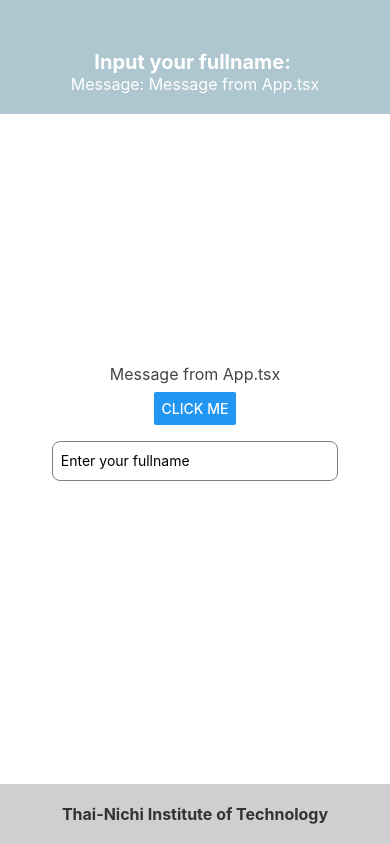
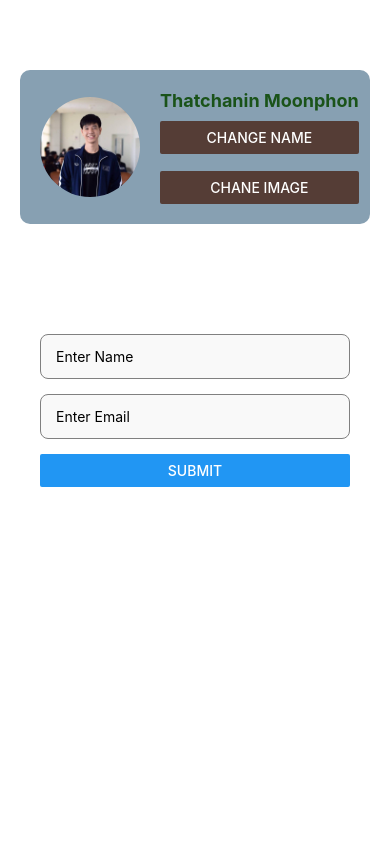
Before and after one commit to fasterrob/ITE-434-react-native, a React Native app: screen / in a window 390 px wide. Built offline with nearby package versions, Linux system fonts and the light colour scheme.

Commit message:
Practice3_TextInput_Component [3-8-24]

```diff
--- a/App.tsx
+++ b/App.tsx
@@ -1,41 +1,17 @@
-import { Alert, TextInput, View } from "react-native";
-import { useEffect, useState } from "react";
+import { View } from "react-native";
+import ProfileScreen from "./components/ProfileScreen";
+import React from "react";
+import UseEffectExample from "./components/UseEffectExample";
+import Login from "./components/Login";
 
-import AppFooter from "./components/AppFooter";
-import AppHeader from "./components/AppHeader";
-import Content from "./components/Content";
-import { stylesPractice } from "./styles/styles";
-
-export default function App(): React.JSX.Element {
-  const [fullname, setFullname] = useState("");
-  const [message, setMessage] = useState("Message from App.tsx");
-  const [footerMessage, setFooterMessage] = useState(
-    "Thai-Nichi Institute of Technology"
-  );
-
-  useEffect(() => {
-    console.log("Component has mounted");
-  }, []);
-
-  useEffect(() => {
-    console.log(`Fullname has changed to : ${fullname}`);
-  }, [fullname]);
-
-  const handleButtonClick = () => {
-    Alert.alert("Hello", `Input your fullname:\n${fullname}`);
-  };
-
+const App = (): React.JSX.Element => {
   return (
-    <View style={stylesPractice.container}>
-      <AppHeader fullname={fullname} message={message} />
-      <Content message={message} handleButtonClick={handleButtonClick} />
-      <TextInput
-        style={stylesPractice.input}
-        placeholder="Enter your fullname"
-        value={fullname}
-        onChangeText={setFullname}
-      />
-      <AppFooter footerMessage={footerMessage} />
+    <View>
+      {/* <UseEffectExample/> */}
+      <ProfileScreen />
+      <Login />
     </View>
   );
-}
+};
+
+export default App;
--- /dev/null
+++ b/components/Login.tsx
@@ -0,0 +1,36 @@
+import { View, Text, TextInput, Button, Alert } from "react-native";
+import React, { useState } from "react";
+import { styles, stylesPractice, stylesLogin } from "../styles/styles";
+
+const Login = () => {
+  const [name, setName] = useState("");
+  const [email, setEmail] = useState("");
+
+  const handleSubmit = () => {
+    if (name === "" && email === "") {
+      Alert.alert("");
+    }
+  };
+
+  return (
+    <View style={styles.container}>
+      <View style={stylesLogin.container}>
+        <TextInput
+          style={stylesLogin.input}
+          placeholder="Enter Name"
+          value={name}
+          onChangeText={setName}
+        />
+        <TextInput
+          style={stylesLogin.input}
+          placeholder="Enter Email"
+          value={email}
+          onChangeText={setEmail}
+        />
+        <Button title="Submit" />
+      </View>
+    </View>
+  );
+};
+
+export default Login;
--- a/styles/styles.ts
+++ b/styles/styles.ts
@@ -101,4 +101,25 @@
   },
 });
 
-export { styles, stylesPractice };
+const stylesLogin = StyleSheet.create({
+  container: {
+    justifyContent: "center",
+    padding: 20,
+    marginTop: 50,
+    backgroundColor: "#ffffff", // ต้งัค่าสีพ้ืนหลงัเป็นสีขาว
+    borderRadius: 10, // เพิ่มความมนให้กบัขอบคอนเทนเนอร์
+    elevation: 3, // เพิ่มเงาให้กบัคอนเทนเนอร์(เฉพาะ Android)
+    width: "100%", // ต้งัความกวา้งของ container ให้เต็มหน้าจอ
+  },
+  input: {
+    height: 45, // เพิ่มความสูงของ TextInput
+    borderColor: "gray", // เปลี่ยนสีขอบเป็นสีเทาอ่อน
+    borderWidth: 1,
+    borderRadius: 8, // เพิ่มความมนให้กบัขอบ TextInput
+    marginBottom: 15, // เพิ่มระยะห่างดา้นล่างระหวา่ ง TextInput
+    paddingHorizontal: 15, // เพิ่มระยะห่างภายใน TextInput
+    backgroundColor: "#f9f9f9", // ต้งัค่าสีพ้ืนหลงัของ TextInput
+  },
+});
+
+export { styles, stylesPractice, stylesLogin };
```
Also changed, not shown: App2.tsx (deleted, +0 -15 lines), App3.tsx (added, +41 -0 lines).
